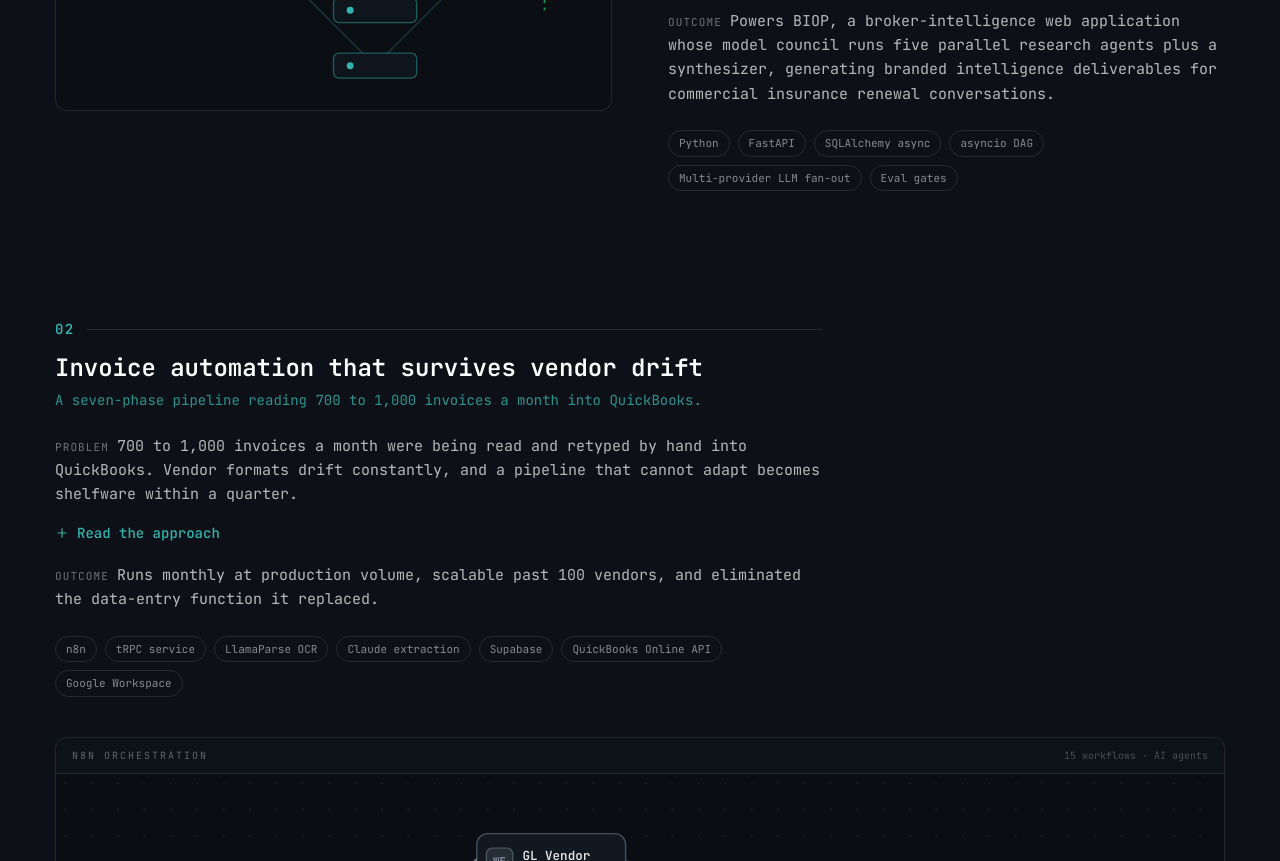
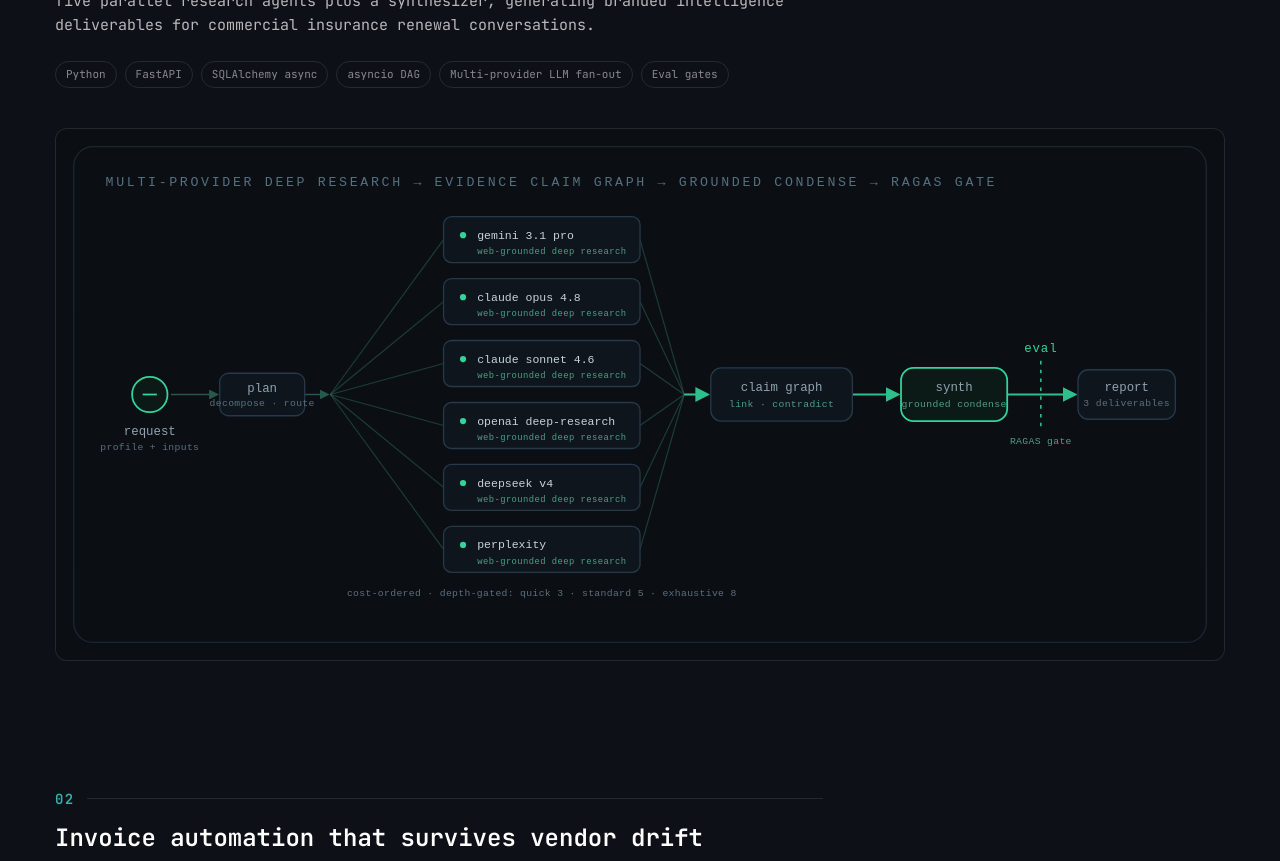
Before and after one commit to SameerMalek/Sameer-Portfolio-Site, a Next.js app: page / in a window 1280 px wide. Shown: the part 1720-2581 px from the top of the page. Built offline with nearby package versions, Linux system fonts and the light colour scheme.

Commit message:
Meridian case: use provided architecture SVG, full-width

```diff
--- a/components/sections/SelectedWork.jsx
+++ b/components/sections/SelectedWork.jsx
@@ -121,9 +121,9 @@
 function CaseRow({ cs, i }) {
   const flip = i % 2 === 1;
 
-  // Orchestration case gets a full-width diagram beneath the write-up so the
-  // n8n node graph stays legible.
-  if (cs.orchestration) {
+  // Wide cases (n8n orchestration graph, Meridian architecture) get a
+  // full-width diagram beneath the write-up so the labels stay legible.
+  if (cs.orchestration || cs.wide) {
     return (
       <Reveal>
         <article>
@@ -131,7 +131,19 @@
             <CaseText cs={cs} />
           </div>
           <div className="mt-10">
-            <InvoiceOrchestration />
+            {cs.orchestration ? (
+              <InvoiceOrchestration />
+            ) : (
+              <div className="rounded-xl border border-white/10 overflow-hidden bg-[#0b0f14]">
+                {/* eslint-disable-next-line @next/next/no-img-element */}
+                <img
+                  src={cs.image}
+                  alt={`${cs.title} architecture`}
+                  className="w-full h-auto"
+                  loading="lazy"
+                />
+              </div>
+            )}
           </div>
         </article>
       </Reveal>
```
Also changed, not shown: lib/content.js, public/assets/meridian-architecture.svg (added).
